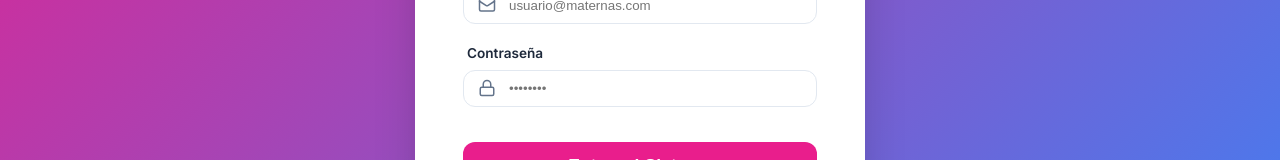
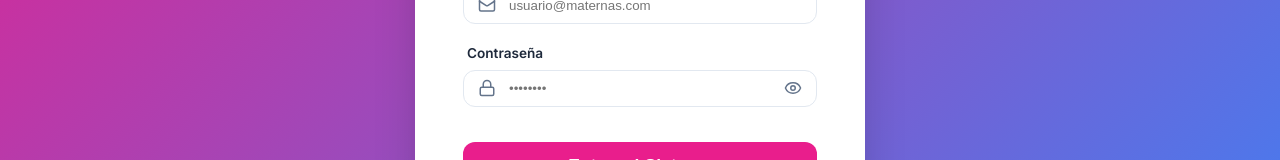
Before and after one commit to sedeprimariayenerarismendi-debug/MaternasEcoimagen, a React (Vite) app in the folder frontend/: page / in a window 1280 px wide. Shown: the part 407-567 px from the top of the page. Built offline with nearby package versions, Linux system fonts and the light colour scheme; no server answers.

Commit message:
Fix login connectivity with relative /api path and add password toggle

```diff
--- a/frontend/src/api.js
+++ b/frontend/src/api.js
@@ -1,7 +1,7 @@
 import axios from 'axios';
 
 const api = axios.create({
-  baseURL: import.meta.env.VITE_API_URL || 'http://localhost:3001/api',
+  baseURL: import.meta.env.VITE_API_URL || '/api',
 });
 
 api.interceptors.request.use((config) => {
--- a/frontend/src/pages/Login.jsx
+++ b/frontend/src/pages/Login.jsx
@@ -2,12 +2,13 @@
 import { useNavigate } from 'react-router-dom';
 import { useAuth } from '../context/AuthContext';
 import { useTheme } from '../context/ThemeContext';
-import { Baby, Lock, Mail, Loader2 } from 'lucide-react';
+import { Baby, Lock, Mail, Loader2, Eye, EyeOff } from 'lucide-react';
 import { motion } from 'framer-motion';
 
 const Login = () => {
   const [email, setEmail] = useState('');
   const [password, setPassword] = useState('');
+  const [showPassword, setShowPassword] = useState(false);
   const [error, setError] = useState('');
   const [loading, setLoading] = useState(false);
 
@@ -113,13 +114,33 @@
             <div style={{ position: 'relative' }}>
               <Lock size={18} style={{ position: 'absolute', left: '15px', top: '50%', transform: 'translateY(-50%)', color: 'var(--text-muted)' }} />
               <input
-                type="password"
+                type={showPassword ? "text" : "password"}
                 placeholder="••••••••"
                 value={password}
                 onChange={(e) => setPassword(e.target.value)}
                 required
-                style={{ paddingLeft: '45px' }}
+                style={{ paddingLeft: '45px', paddingRight: '45px' }}
               />
+              <button
+                type="button"
+                onClick={() => setShowPassword(!showPassword)}
+                style={{
+                  position: 'absolute',
+                  right: '10px',
+                  top: '50%',
+                  transform: 'translateY(-50%)',
+                  background: 'none',
+                  border: 'none',
+                  padding: '5px',
+                  cursor: 'pointer',
+                  color: 'var(--text-muted)',
+                  display: 'flex',
+                  alignItems: 'center',
+                  justifyContent: 'center'
+                }}
+              >
+                {showPassword ? <EyeOff size={18} /> : <Eye size={18} />}
+              </button>
             </div>
           </div>
 
```
